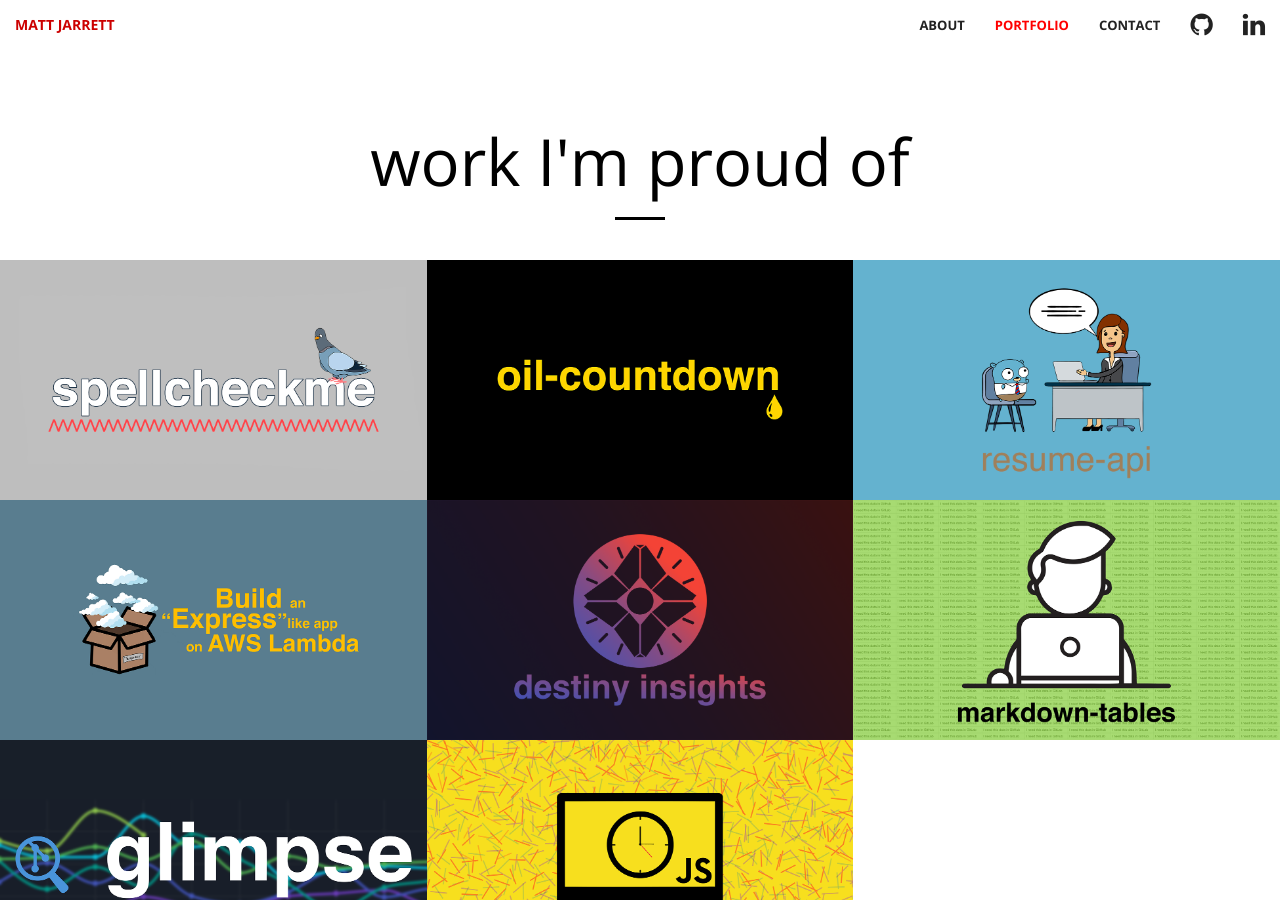
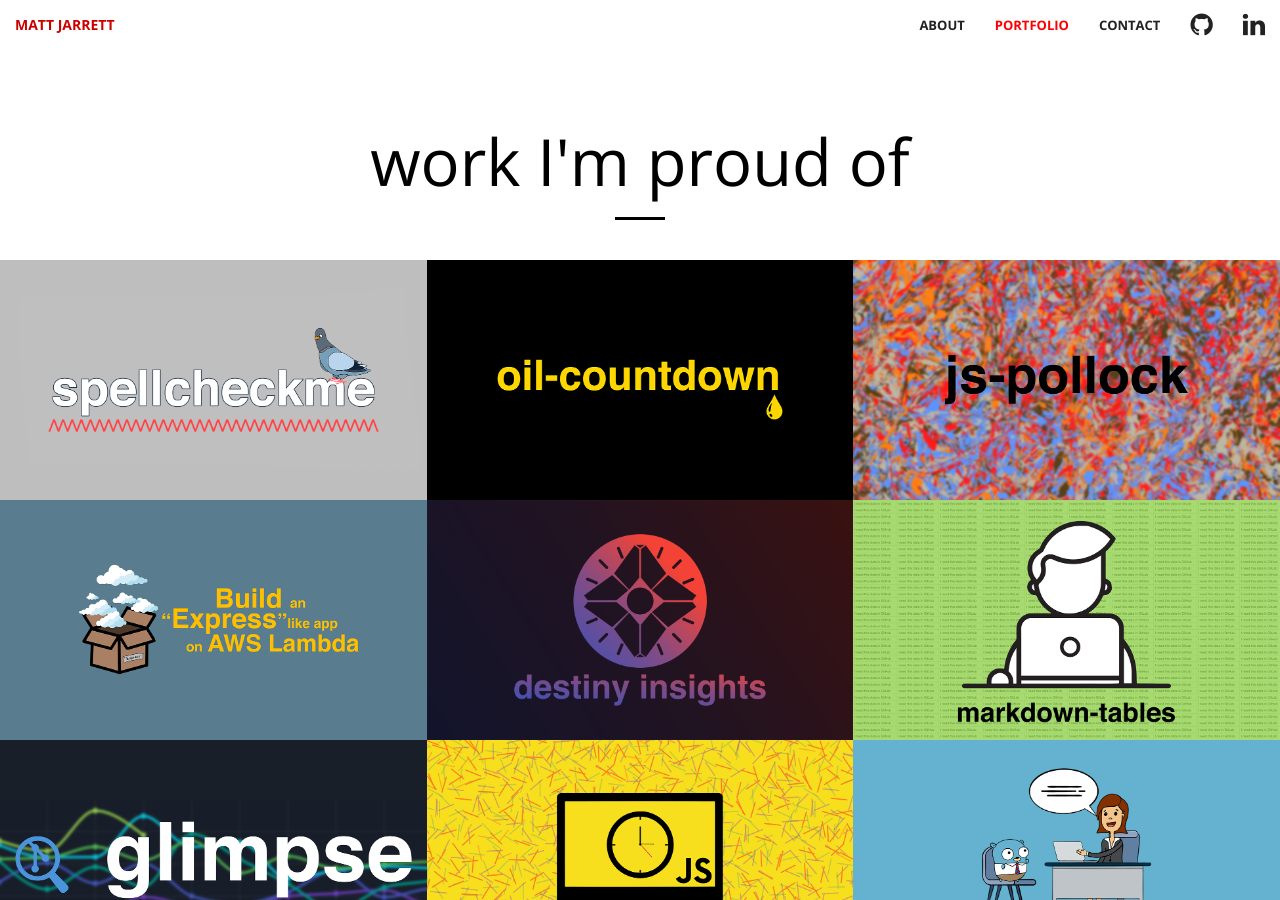
Before and after one commit to cujarrett/cujarrett.github.io, a Jekyll site: the page built from index.html, in a window 1280 px wide and 900 px high, scrolled down 2473 px. Built offline with Jekyll 4.4.1, drawn with Linux system fonts in a browser that asks for light colours; Markdown is read by kramdown in place of the engine named in the settings.

Commit message:
feat: adds js-pollock

```diff
--- a/_includes/portfolio.html
+++ b/_includes/portfolio.html
@@ -36,15 +36,15 @@
         </a>
       </div>
       <div class="col-lg-4 col-sm-4">
-        <a href="https://dev.to/cujarrett/how-i-built-a-resume-api-w-go-terraform-and-aws-371o" class="portfolio-box">
-          <img src="img/portfolio/resume-api.png" class="img-responsive" alt="" />
+        <a href="https://jspollock.art" class="portfolio-box">
+          <img src="img/portfolio/js-pollock.png" class="img-responsive" alt="" />
           <div class="portfolio-box-caption">
             <div class="portfolio-box-caption-content">
               <div class="project-category text-faded">
-                Open source REST API for my JSON-based standard format resume
+                Single Page App for computer generated art inspired by Jackson Pollock
               </div>
               <div class="project-name">
-                resume-api
+                js-pollock
               </div>
             </div>
           </div>
@@ -135,6 +135,21 @@
           </div>
         </a>
       </div>
+      <div class="col-lg-4 col-sm-4">
+        <a href="https://dev.to/cujarrett/how-i-built-a-resume-api-w-go-terraform-and-aws-371o" class="portfolio-box">
+          <img src="img/portfolio/resume-api.png" class="img-responsive" alt="" />
+          <div class="portfolio-box-caption">
+            <div class="portfolio-box-caption-content">
+              <div class="project-category text-faded">
+                Open source REST API for my JSON-based standard format resume
+              </div>
+              <div class="project-name">
+                resume-api
+              </div>
+            </div>
+          </div>
+        </a>
+      </div>
     </div>
   </div>
 </section>
```
Also changed, not shown: img/portfolio/js-pollock.png (added).
